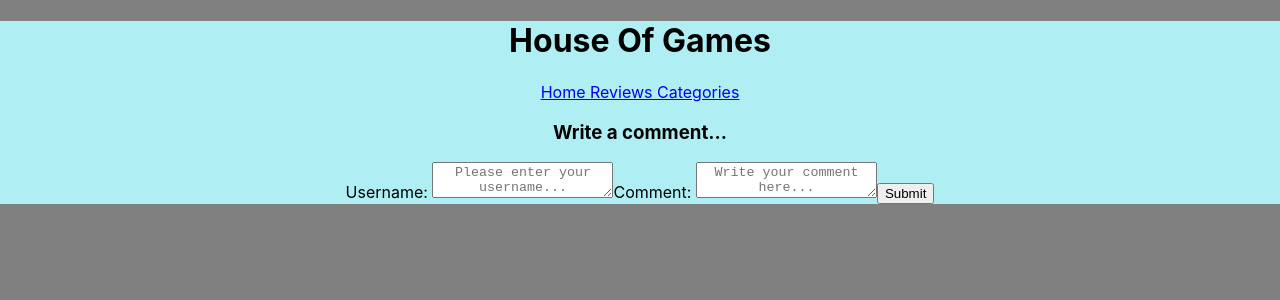
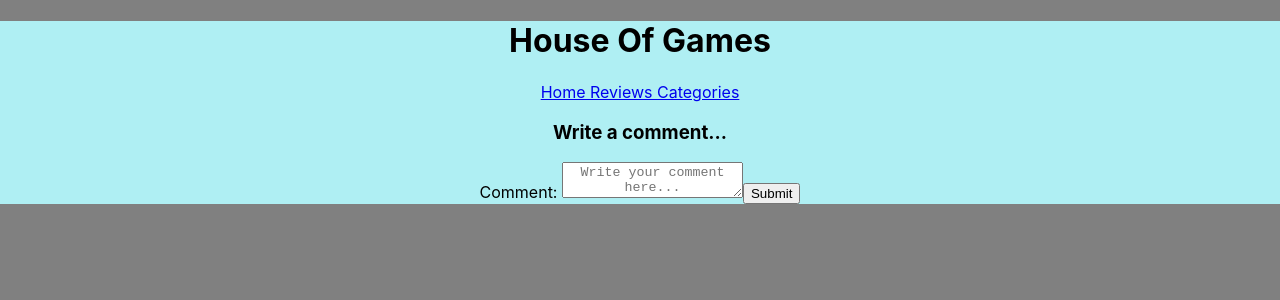
Before and after one commit to JoshFost/nc-games, a React (Create React App) app: page /reviews/1/comments in a window 1280 px wide. Shown: the top 300 px of the page. Built offline with nearby package versions, Linux system fonts and the light colour scheme.

Commit message:
hard coded the user

```diff
--- a/src/components/CommentAdder.jsx
+++ b/src/components/CommentAdder.jsx
@@ -4,19 +4,21 @@ import { Link } from "react-router-dom";
 
 const CommentAdder = ({ review_id, setComments }) => {
   const [comment, setComment] = useState("");
-  const [author, setAuthor] = useState("");
+  // const [author, setAuthor] = useState("");
+  const user = "tickle122";
   const [posted, setPosted] = useState("");
 
   const handleSubmit = (event) => {
     event.preventDefault();
-    if (comment === "" || author === "") {
+    if (comment === "") {
+      // || author === ""
       setPosted(<p>Please fill in all the fields</p>);
     } else {
       setPosted(<p>Posing Comment...</p>);
-      postCommentByReviewId(review_id, author, comment)
+      postCommentByReviewId(review_id, user, comment)
         .then((newComment) => {
           setComment("");
-          setAuthor("");
+          // setAuthor("");
           setPosted(<p>Comment posted successfully!</p>);
           setComments((previousComments) => [newComment, ...previousComments]);
         })
@@ -29,13 +31,13 @@ const CommentAdder = ({ review_id, setComments }) => {
   return (
     <form onSubmit={handleSubmit}>
       <h3>Write a comment...</h3>
-      <label htmlFor="name">Username: </label>
+      {/* <label htmlFor="name">Username: </label>
       <textarea
         id="name"
         placeholder="Please enter your username..."
         value={author}
         onChange={(event) => setAuthor(event.target.value)}
-      ></textarea>
+      ></textarea> */}
 
       <label htmlFor="comment">Comment: </label>
       <textarea
```
